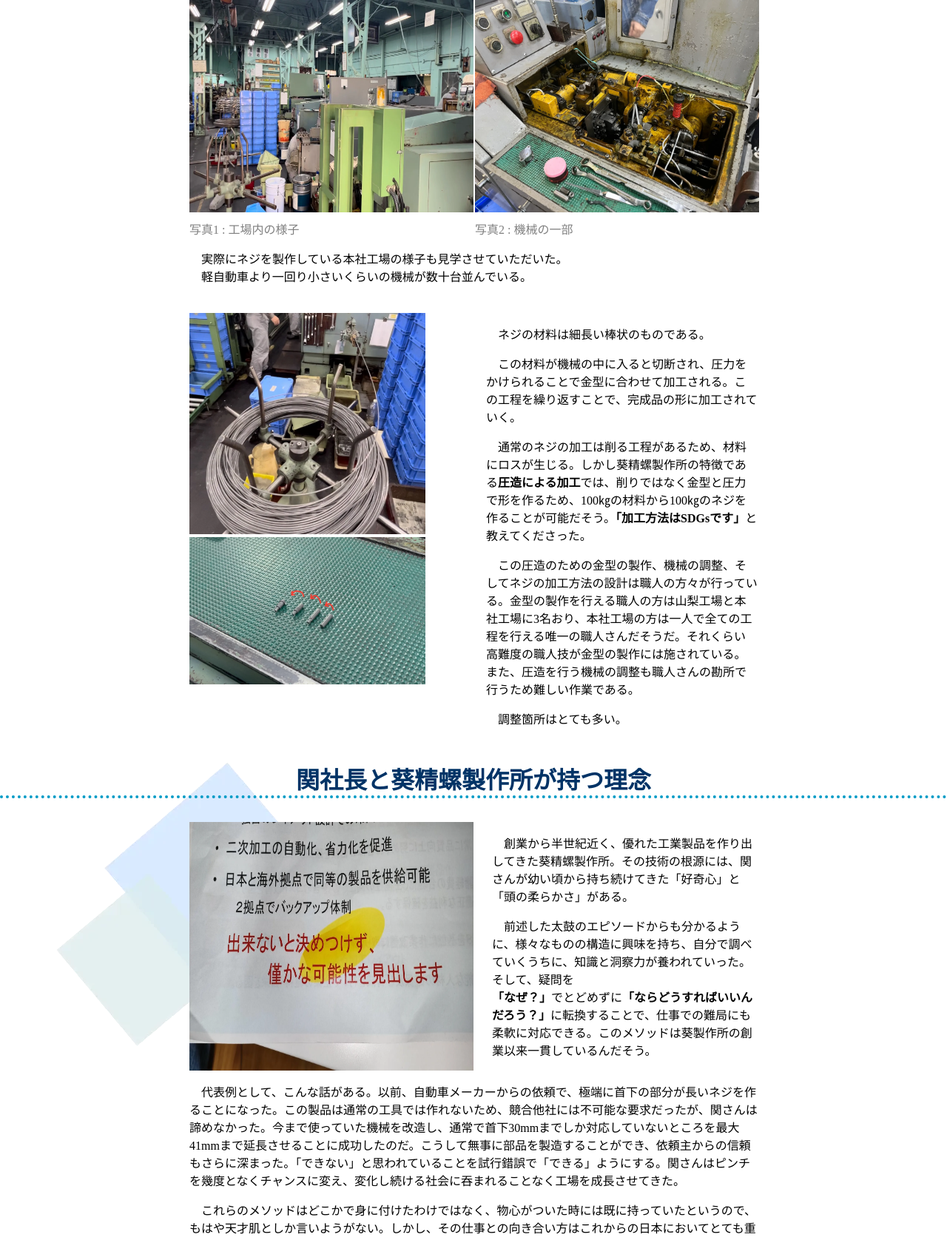
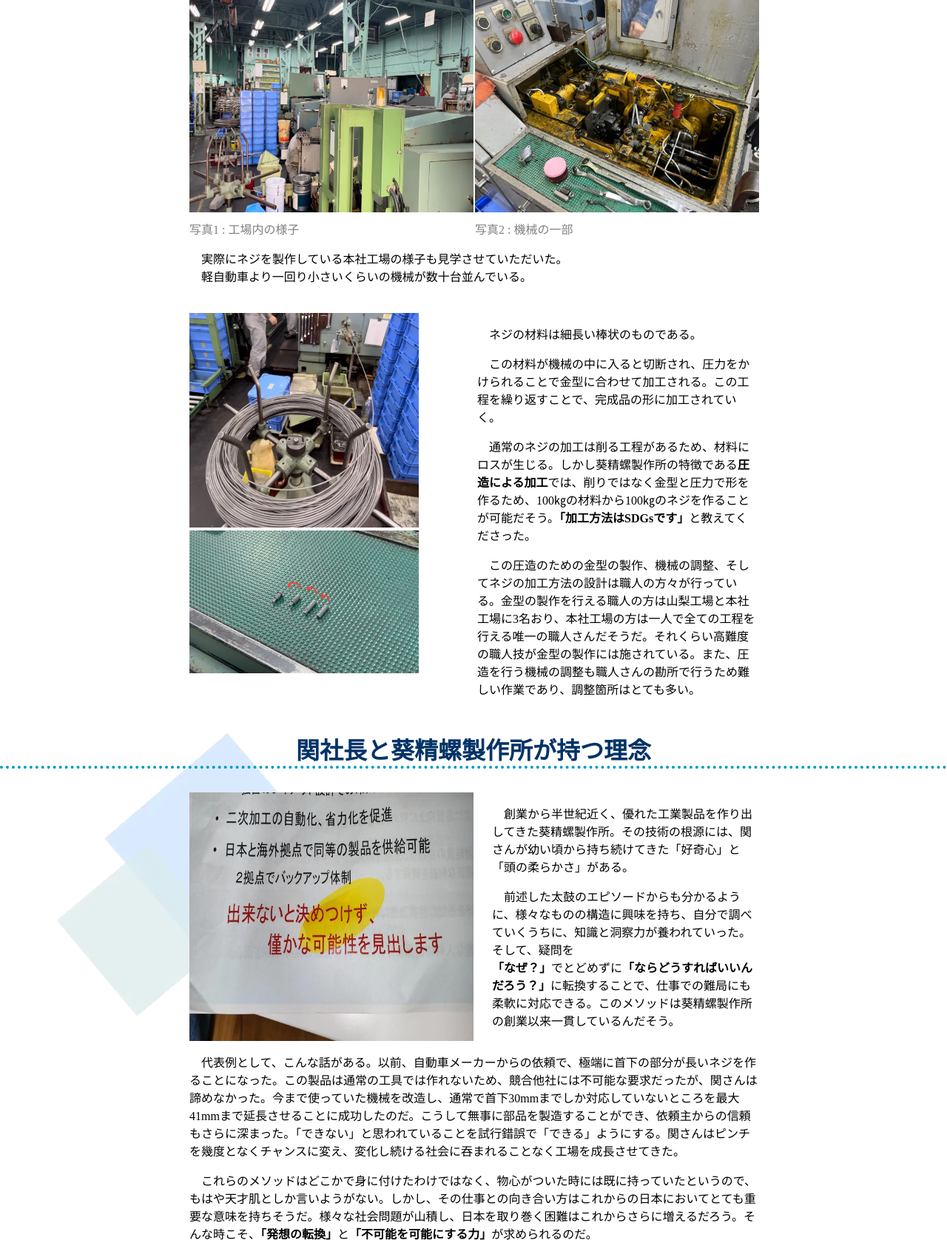
Before and after one commit to IDM-R/craftmanstory, a Flask app: template templates/article2.html in a window 1280 px wide. Shown: the part 4169-5845 px from the top of the page at 74% size. Run offline with Flask 3, Linux system fonts and the light colour scheme; the template is opened without the code that fills it, so the values that code supplies are empty.

Commit message:
修正箇所追加

```diff
--- a/templates/article2.html
+++ b/templates/article2.html
@@ -103,8 +103,7 @@ filename='02aoiseira01.webp') }}{% endblock %} {% block home_content %}
                     <p>　ネジの材料は細長い棒状のものである。</p>
                     <p>　この材料が機械の中に入ると切断され、圧力をかけられることで金型に合わせて加工される。この工程を繰り返すことで、完成品の形に加工されていく。</p>
                     <p>　通常のネジの加工は削る工程があるため、材料にロスが生じる。しかし葵精螺製作所の特徴である<strong>圧造による加工</strong>では、削りではなく金型と圧力で形を作るため、100㎏の材料から100㎏のネジを作ることが可能だそう。<strong>「加工方法はSDGsです」</strong>と教えてくださった。</p>
-                    <p>　この圧造のための金型の製作、機械の調整、そしてネジの加工方法の設計は職人の方々が行っている。金型の製作を行える職人の方は山梨工場と本社工場に3名おり、本社工場の方は一人で全ての工程を行える唯一の職人さんだそうだ。それくらい高難度の職人技が金型の製作には施されている。また、圧造を行う機械の調整も職人さんの勘所で行うため難しい作業である。</p>
-                    <p>　調整箇所はとても多い。</p>
+                    <p>　この圧造のための金型の製作、機械の調整、そしてネジの加工方法の設計は職人の方々が行っている。金型の製作を行える職人の方は山梨工場と本社工場に3名おり、本社工場の方は一人で全ての工程を行える唯一の職人さんだそうだ。それくらい高難度の職人技が金型の製作には施されている。また、圧造を行う機械の調整も職人さんの勘所で行うため難しい作業であり、調整箇所はとても多い。</p>
                 </div>
             </div>
         </div>
@@ -119,7 +118,7 @@ filename='02aoiseira01.webp') }}{% endblock %} {% block home_content %}
                 <div class="dis-p">
                     <p>　創業から半世紀近く、優れた工業製品を作り出してきた葵精螺製作所。その技術の根源には、関さんが幼い頃から持ち続けてきた「好奇心」と「頭の柔らかさ」がある。</p>
                     <p style="margin-bottom: 0;">　前述した太鼓のエピソードからも分かるように、様々なものの構造に興味を持ち、自分で調べていくうちに、知識と洞察力が養われていった。そして、疑問を</p>
-                    <p style="margin-top: 0;"><strong>「なぜ？」</strong>でとどめずに<strong>「ならどうすればいいんだろう？」</strong>に転換することで、仕事での難局にも柔軟に対応できる。このメソッドは葵製作所の創業以来一貫しているんだそう。</p>
+                    <p style="margin-top: 0;"><strong>「なぜ？」</strong>でとどめずに<strong>「ならどうすればいいんだろう？」</strong>に転換することで、仕事での難局にも柔軟に対応できる。このメソッドは葵精螺製作所の創業以来一貫しているんだそう。</p>
                 </div>
             </div>
             <p>　代表例として、こんな話がある。以前、自動車メーカーからの依頼で、極端に首下の部分が長いネジを作ることになった。この製品は通常の工具では作れないため、競合他社には不可能な要求だったが、関さんは諦めなかった。今まで使っていた機械を改造し、通常で首下30mmまでしか対応していないところを最大41mmまで延長させることに成功したのだ。こうして無事に部品を製造することができ、依頼主からの信頼もさらに深まった。「できない」と思われていることを試行錯誤で「できる」ようにする。関さんはピンチを幾度となくチャンスに変え、変化し続ける社会に吞まれることなく工場を成長させてきた。</p>
--- a/templates/article2_en.html
+++ b/templates/article2_en.html
@@ -137,7 +137,6 @@ filename='02aoiseira01.webp') }}{% endblock %} {% block home_content %}
                          There are three craftsmen who can create molds at the Yamanashi and headquarters factories. The craftsman at the headquarters is the only one who can handle the entire process alone.
                          The creation of molds requires highly skilled craftsmanship.
                          In addition, adjusting the cold forging machines also requires the craftsman's experience and intuition, making it a complex task.</p>
-                    <p>　There are many adjustment points to consider.</p>
                 </div>
             </div>
         </div>
```
